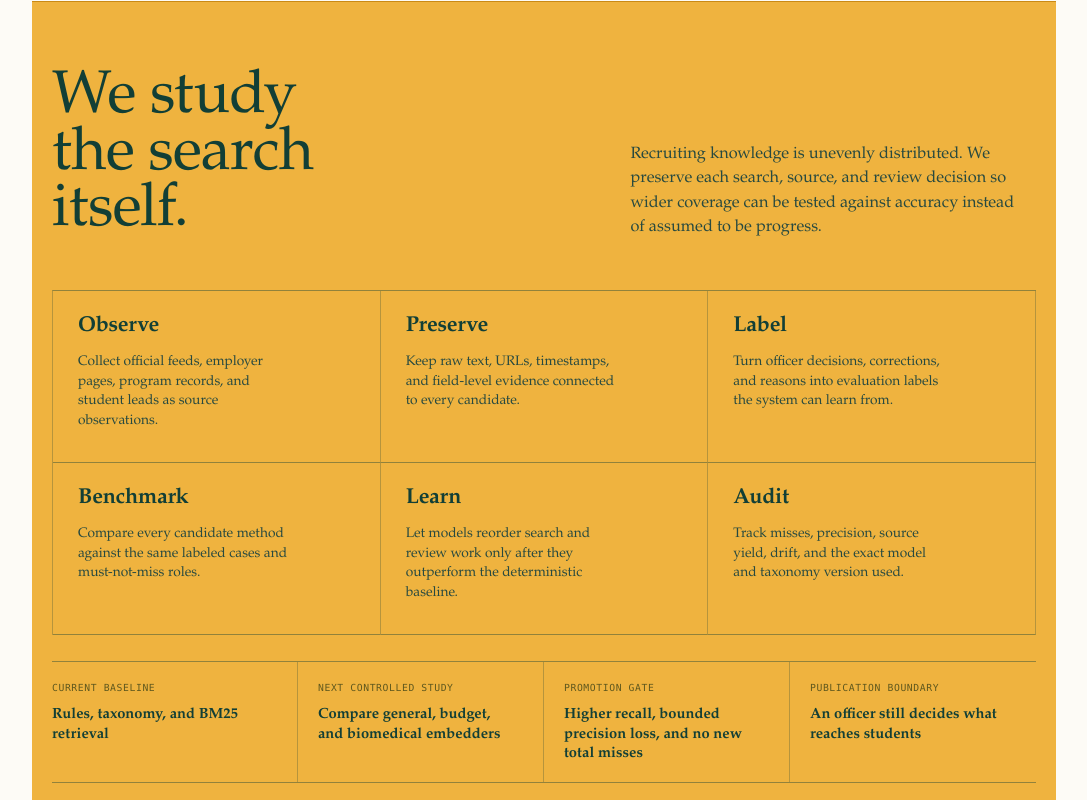
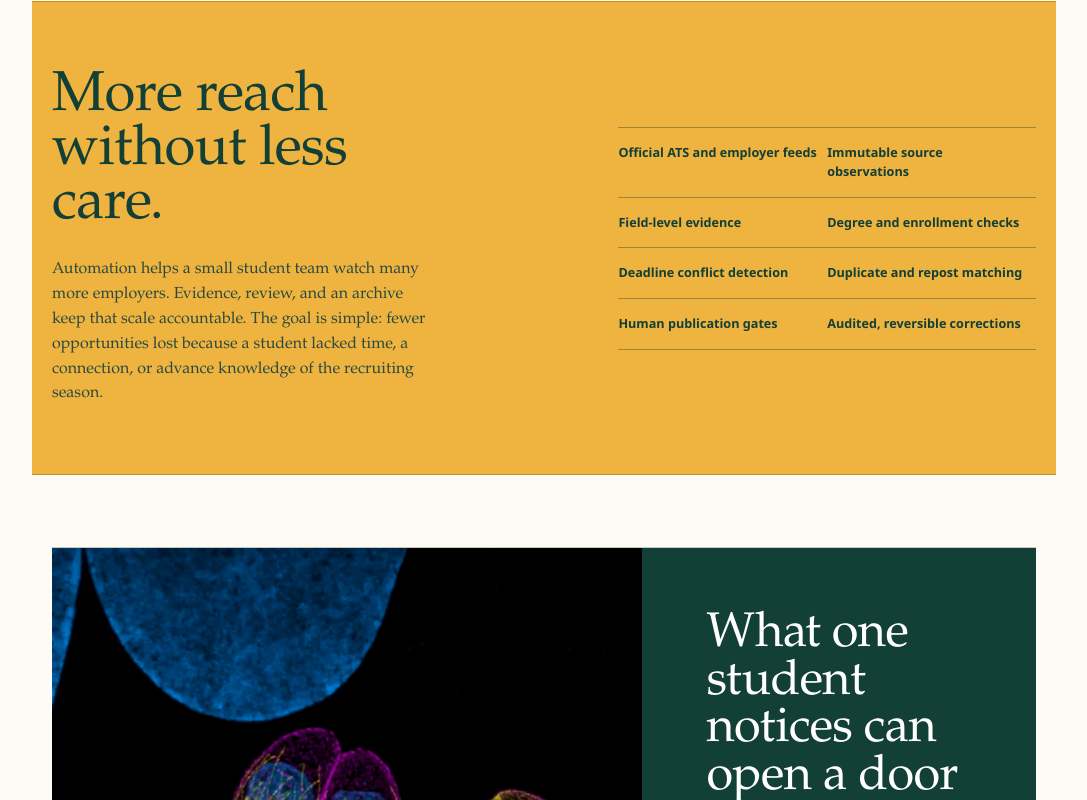
Before and after one commit to austinesparza/csulb-biotech-career-hub, a Next.js app: page /about in a window 1280 px wide. Shown: the part 2020-2820 px from the top of the page, without its empty margins (96-1183 px from the left). Built offline with nearby package versions, Linux system fonts and the light colour scheme.

Commit message:
Restore About and add student tracker

```diff
--- a/src/app/about/page.tsx
+++ b/src/app/about/page.tsx
@@ -13,15 +13,6 @@ const SYSTEM_MEMORY = [
   ['Preserve the season', 'Employer, role family, month first seen, audience, deadline language, and review outcome become a record we can study.'],
   ['Learn what repeats', 'Earlier cycles help us decide when to search, which programs tend to return, and what deserves another look.'],
   ['Measure the model', 'Predictions are tested against later seasons. A current employer source still decides what is open and who can apply.'],
-] as const;
-
-const RESEARCH_METHODS = [
-  ['Observe', 'Collect official feeds, employer pages, program records, and student leads as source observations.'],
-  ['Preserve', 'Keep raw text, URLs, timestamps, and field-level evidence connected to every candidate.'],
-  ['Label', 'Turn officer decisions, corrections, and reasons into evaluation labels the system can learn from.'],
-  ['Benchmark', 'Compare every candidate method against the same labeled cases and must-not-miss roles.'],
-  ['Learn', 'Let models reorder search and review work only after they outperform the deterministic baseline.'],
-  ['Audit', 'Track misses, precision, source yield, drift, and the exact model and taxonomy version used.'],
 ] as const;
 
 export default function AboutPage() {
@@ -77,26 +68,26 @@ export default function AboutPage() {
         </div>
       </section>
 
-      <section className="about-methods" aria-labelledby="methods-title">
-        <div className="site-wrap">
-          <header className="about-methods-intro">
-            <h2 id="methods-title">We study the search itself.</h2>
+      <section className="about-tools">
+        <div className="site-wrap about-tools-grid">
+          <div>
+            <h2>More reach without less care.</h2>
             <p>
-              Recruiting knowledge is unevenly distributed. We preserve each search,
-              source, and review decision so wider coverage can be tested against accuracy
-              instead of assumed to be progress.
+              Automation helps a small student team watch many more employers. Evidence,
+              review, and an archive keep that scale accountable. The goal is simple:
+              fewer opportunities lost because a student lacked time, a connection, or
+              advance knowledge of the recruiting season.
             </p>
-          </header>
-          <div className="about-method-grid">
-            {RESEARCH_METHODS.map(([title, body]) => (
-              <article key={title}><h3>{title}</h3><p>{body}</p></article>
-            ))}
           </div>
-          <div className="about-experiment" aria-label="Machine learning research plan">
-            <div><span>Current baseline</span><strong>Rules, taxonomy, and BM25 retrieval</strong></div>
-            <div><span>Next controlled study</span><strong>Compare general, budget, and biomedical embedders</strong></div>
-            <div><span>Promotion gate</span><strong>Higher recall, bounded precision loss, and no new total misses</strong></div>
-            <div><span>Publication boundary</span><strong>An officer still decides what reaches students</strong></div>
+          <div className="about-tool-list" aria-label="Career Hub capabilities">
+            <span>Official ATS and employer feeds</span>
+            <span>Immutable source observations</span>
+            <span>Field-level evidence</span>
+            <span>Degree and enrollment checks</span>
+            <span>Deadline conflict detection</span>
+            <span>Duplicate and repost matching</span>
+            <span>Human publication gates</span>
+            <span>Audited, reversible corrections</span>
           </div>
         </div>
       </section>
--- a/src/app/globals.css
+++ b/src/app/globals.css
@@ -619,21 +619,12 @@ body {
 .about-memory-copy article:first-of-type { margin-top: 30px; border-top: 1px solid var(--line-strong); }
 .about-memory-copy h3 { color: var(--teal-deep); font-family: var(--sans); font-size: .88rem; text-transform: uppercase; }
 .about-memory-copy p { margin: 6px 0 0; color: var(--ink-soft); font-family: var(--serif); font-size: .88rem; }
-.about-methods { border-block: 1px solid #ca8a16; background: #efb33f; }
-.about-methods > div { padding-block: 68px 74px; }
-.about-methods-intro { display: grid; grid-template-columns: minmax(0, 1.08fr) minmax(340px, .92fr); gap: clamp(46px, 8vw, 110px); align-items: end; }
-.about-methods h2 { max-width: 11ch; color: #123f36; font-size: clamp(2.8rem, 4.7vw, 4.9rem); font-weight: 500; line-height: .94; }
-.about-methods-intro p { max-width: 48ch; color: #284a40; font-family: var(--serif); font-size: 1.02rem; line-height: 1.5; }
-.about-method-grid { display: grid; grid-template-columns: repeat(3, minmax(0, 1fr)); margin-top: 50px; border-top: 1px solid rgba(18,63,54,.42); border-left: 1px solid rgba(18,63,54,.26); }
-.about-method-grid article { min-height: 172px; padding: 24px 25px; border-right: 1px solid rgba(18,63,54,.26); border-bottom: 1px solid rgba(18,63,54,.42); }
-.about-method-grid h3 { color: #123f36; font-size: 1.35rem; font-weight: 600; }
-.about-method-grid p { max-width: 31ch; margin-top: 15px; color: #284a40; font-family: var(--serif); font-size: .86rem; line-height: 1.42; }
-.about-experiment { display: grid; grid-template-columns: repeat(4, minmax(0, 1fr)); margin-top: 26px; border-block: 1px solid rgba(18,63,54,.42); }
-.about-experiment div { min-height: 116px; padding: 18px 20px 18px 0; border-right: 1px solid rgba(18,63,54,.26); }
-.about-experiment div + div { padding-left: 20px; }
-.about-experiment div:last-child { border-right: 0; }
-.about-experiment span { display: block; color: #5f581e; font-family: var(--mono); font-size: .61rem; letter-spacing: .06em; text-transform: uppercase; }
-.about-experiment strong { display: block; max-width: 26ch; margin-top: 10px; color: #123f36; font-family: var(--serif); font-size: .92rem; font-weight: 600; line-height: 1.34; }
+.about-tools { border-block: 1px solid #ca8a16; background: #efb33f; }
+.about-tools-grid { display: grid; grid-template-columns: minmax(0, 1fr) minmax(380px, .9fr); gap: clamp(46px, 8vw, 110px); align-items: center; min-height: 470px; padding-block: 68px; }
+.about-tools h2 { max-width: 12ch; color: #123f36; font-size: clamp(2.6rem, 4.4vw, 4.6rem); font-weight: 500; line-height: .96; }
+.about-tools p { max-width: 48ch; margin-top: 25px; color: #284a40; font-family: var(--serif); }
+.about-tool-list { display: grid; grid-template-columns: repeat(2, minmax(0, 1fr)); border-top: 1px solid rgba(18,63,54,.38); }
+.about-tool-list span { padding: 15px 10px 15px 0; border-bottom: 1px solid rgba(18,63,54,.38); color: #123f36; font-size: .79rem; font-weight: 750; }
 .about-contribute { display: grid; grid-template-columns: minmax(0, 1.2fr) minmax(360px, .8fr); min-height: 480px; margin-block: 72px; padding: 0; border-block: 1px solid var(--line-strong); }
 .about-contribute-image { position: relative; min-height: 480px; overflow: hidden; }
 .about-contribute-image img { object-fit: cover; object-position: center 52%; filter: saturate(1.06) contrast(1.04); }
@@ -650,11 +641,8 @@ body {
   .about-hero { grid-template-columns: 1fr; min-height: auto; }
   .about-system-grid { grid-template-columns: repeat(2, 1fr); }
   .about-system-grid article:nth-child(3) { border-top: 1px solid rgba(255,255,255,.18); }
-  .about-memory, .about-contribute { grid-template-columns: 1fr; }
-  .about-methods-intro { grid-template-columns: 1fr; align-items: start; }
-  .about-method-grid { grid-template-columns: repeat(2, minmax(0, 1fr)); }
-  .about-experiment { grid-template-columns: repeat(2, minmax(0, 1fr)); }
-  .about-experiment div:nth-child(2) { border-right: 0; }
+  .about-memory, .about-tools-grid, .about-contribute { grid-template-columns: 1fr; }
+  .about-tools-grid { gap: 38px; }
 }
 
 @media (max-width: 640px) {
@@ -668,10 +656,7 @@ body {
   .about-memory { padding-block: 44px; }
   .about-memory-visual { min-height: 340px; }
   .about-memory-copy { padding: 38px 24px; }
-  .about-method-grid, .about-experiment { grid-template-columns: 1fr; }
-  .about-method-grid article { min-height: auto; }
-  .about-experiment div, .about-experiment div + div { min-height: auto; padding: 17px 0; border-right: 0; border-bottom: 1px solid rgba(18,63,54,.26); }
-  .about-experiment div:last-child { border-bottom: 0; }
+  .about-tool-list { grid-template-columns: 1fr; }
 }
 
 /* Audience and calendar tools */
@@ -862,6 +847,16 @@ body {
 .prepare-hero-copy h1 { max-width: 12.5ch; font-size: clamp(3.7rem, 5.7vw, 5.9rem); line-height: .96; }
 .prepare-hero-image { min-height: 500px; }
 .prepare-hero-image img { object-position: 58% center; filter: saturate(.88) contrast(1.03); }
+.student-tracker { display: grid; grid-template-columns: minmax(340px, .82fr) minmax(0, 1.18fr); min-height: 410px; margin-bottom: 72px; padding: 0; overflow: hidden; background: #123f36; color: white; }
+.student-tracker-copy { display: grid; align-content: center; padding: clamp(38px, 5vw, 70px); }
+.student-tracker h2 { max-width: 10ch; color: white; font-size: clamp(2.5rem, 4vw, 4.2rem); font-weight: 500; letter-spacing: -.04em; line-height: .96; }
+.student-tracker-copy > p { max-width: 37ch; margin-top: 22px; color: #dbe5e1; font-family: var(--serif); font-size: .96rem; line-height: 1.48; }
+.student-tracker-points { display: grid; grid-template-columns: repeat(2, minmax(0, 1fr)); margin-top: 28px; border-top: 1px solid rgba(255,255,255,.28); }
+.student-tracker-points span { padding: 11px 12px 11px 0; border-bottom: 1px solid rgba(255,255,255,.2); color: #efc86f; font-size: .72rem; font-weight: 750; }
+.tracker-download { display: inline-flex; width: fit-content; margin-top: 30px; background: #efb33f; padding: 13px 18px; color: #123f36; font-size: .78rem; font-weight: 800; text-decoration: none; }
+.tracker-download:hover { background: #f3c55f; color: #123f36; }
+.student-tracker-preview { display: flex; min-width: 0; align-items: center; overflow: hidden; padding: 34px 0 34px 34px; background: #efb33f; }
+.student-tracker-preview img { display: block; width: 112%; max-width: none; height: auto; border: 1px solid rgba(7,25,39,.24); background: white; box-shadow: 0 22px 48px rgba(7,25,39,.2); transform: rotate(-1.2deg); }
 .about-hero { grid-template-columns: minmax(0, 1fr) minmax(430px, .95fr); min-height: 600px; }
 .about-hero h1 { max-width: 11.5ch; font-size: clamp(3.8rem, 5.7vw, 5.9rem); line-height: .95; }
 .about-hero p { max-width: 50ch; font-size: 1.08rem; line-height: 1.55; }
@@ -899,6 +894,8 @@ body {
   .deadline-exporter { grid-template-columns: 1fr; }
   .deadline-export-actions { grid-column: auto; }
   .company-directory-grid { grid-template-columns: 1fr; }
+  .student-tracker { grid-template-columns: 1fr; }
+  .student-tracker-preview { min-height: 330px; }
   .footer-banner { grid-template-columns: minmax(0, 1.7fr) minmax(250px, .8fr); }
   .footer-banner-copy { width: min(52%, 420px); }
 }
@@ -912,6 +909,11 @@ body {
   .company-status-tabs { display: flex; width: 100%; overflow-x: auto; border-radius: 4px; }
   .company-status-tabs button { flex: none; border-radius: 2px; }
   .prepare-hero-copy h1, .about-hero h1 { max-width: 12ch; font-size: clamp(3rem, 14vw, 4.5rem); }
+  .student-tracker { margin-bottom: 48px; }
+  .student-tracker-copy { padding: 38px 26px 44px; }
+  .student-tracker-points { grid-template-columns: 1fr; }
+  .student-tracker-preview { min-height: 250px; padding: 26px 0 26px 22px; }
+  .student-tracker-preview img { width: 125%; }
   .footer-banner { grid-template-columns: 1fr; }
   .footer-banner-media, .footer-banner-image { min-height: 360px; height: 360px; }
   .footer-banner-copy { top: auto; right: 24px; bottom: 28px; left: 24px; width: auto; transform: none; }
```
Also changed, not shown: src/app/eligibility/page.tsx (+32 -0 lines), public/brand/student-tracker-preview.webp (added), 3 other files (tests, documents, lock files or other folders).
